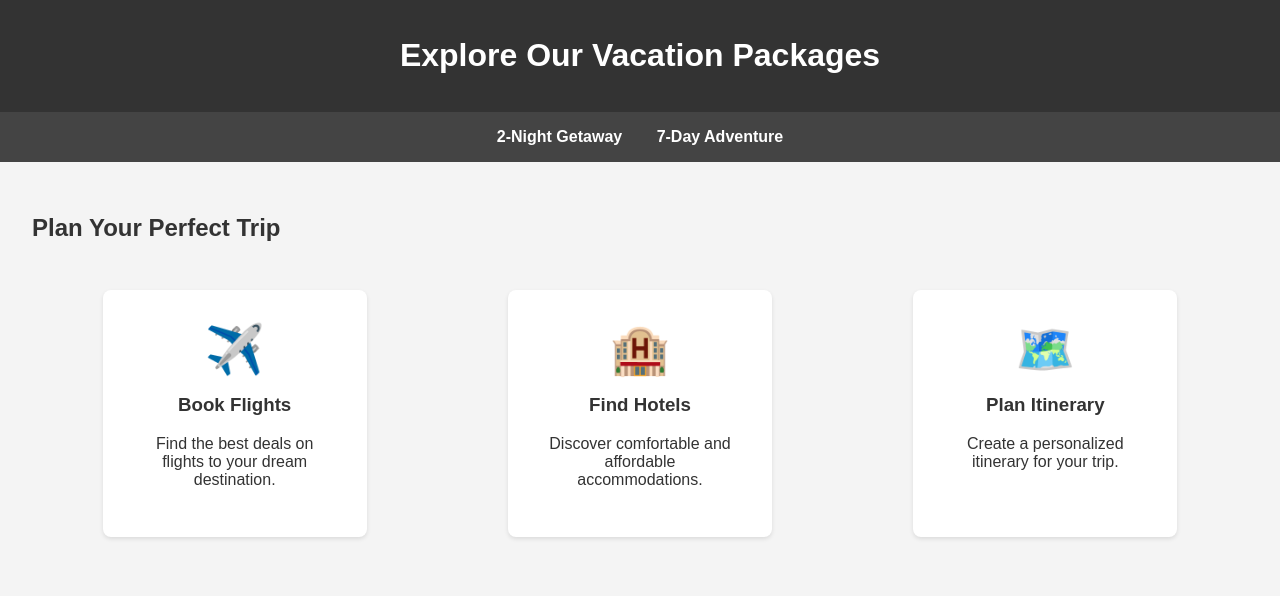
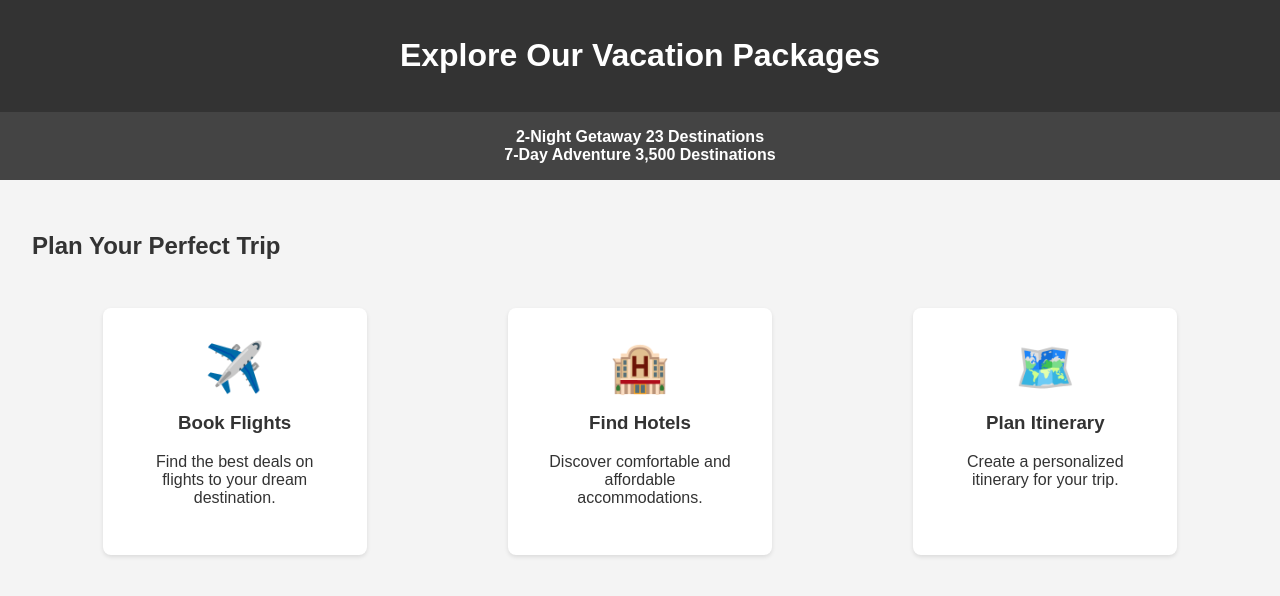
Before and after one commit to thomasperdana/vacation, a plain HTML site: page index.html in a window 1280 px wide. Drawn offline with Linux system fonts and the light colour scheme.

Commit message:
2025-11-11

```diff
--- a/index.html
+++ b/index.html
@@ -71,8 +71,8 @@
 
     <nav>
         <ul>
-            <li><a href="2nights.html">2-Night Getaway</a></li>
-            <li><a href="7days.html">7-Day Adventure</a></li>
+            <li><a href="2nights.html">2-Night Getaway 23 Destinations</a></li> <br/>
+            <li><a href="7days.html">7-Day Adventure 3,500 Destinations</a></li>
         </ul>
     </nav>
 
```
Also changed, not shown: 1 other file.
